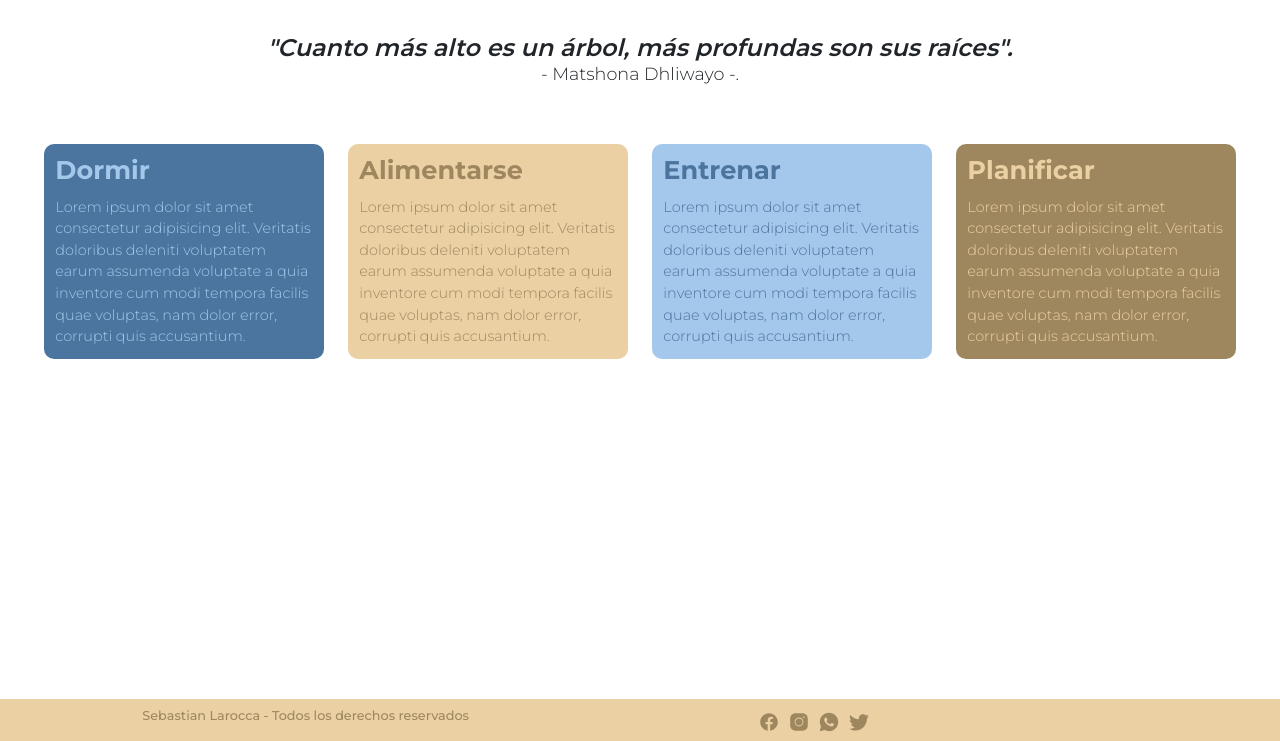
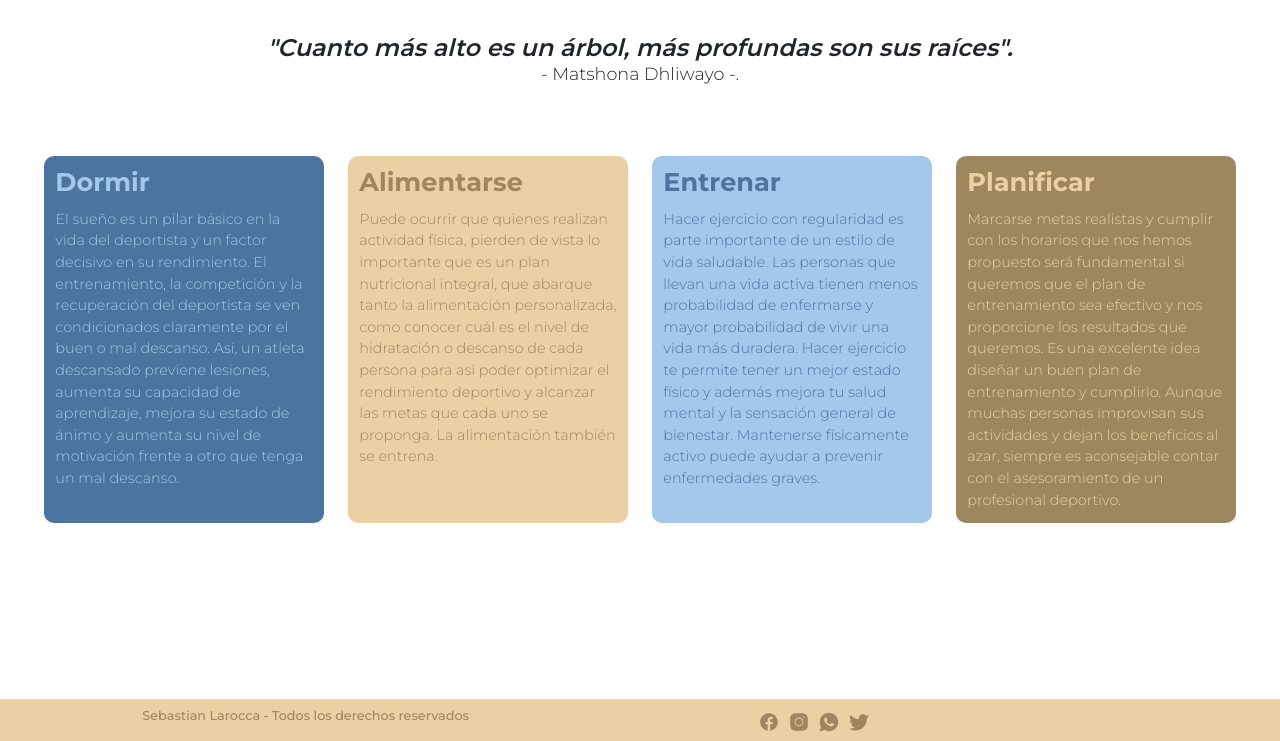
Before and after one commit to SebasLarocca/nueva-entrega-final, a website: page pages/bases.html in a window 1280 px wide. Shown: the part 59-800 px from the top of the page. Drawn offline with nearby package versions, Linux system fonts and the light colour scheme.

Commit message:
Lorem reemplazados

```diff
--- a/pages/bases.html
+++ b/pages/bases.html
@@ -66,32 +66,37 @@
         <div class="d-flex bases_contenedor_card">
             <div class="bases_card azul_oscuro color_extend_implementado">
                 <h2 class="bases_card_titulo">Dormir</h2>
-                <p class="bases_card_parrafo">Lorem ipsum dolor sit amet consectetur adipisicing elit. Veritatis
-                    doloribus deleniti voluptatem
-                    earum assumenda voluptate a quia inventore cum modi tempora facilis quae voluptas, nam dolor error,
-                    corrupti quis accusantium.</p>
+                <p class="bases_card_parrafo">El sueño es un pilar básico en la vida del deportista y un factor decisivo
+                    en su rendimiento. El entrenamiento, la competición y la recuperación del deportista se ven
+                    condicionados claramente por el buen o mal descanso. Así, un atleta descansado previene lesiones,
+                    aumenta su capacidad de aprendizaje, mejora su estado de ánimo y aumenta su nivel de motivación
+                    frente a otro que tenga un mal descanso. </p>
             </div>
             <div class="bases_card marron_claro ">
                 <h2 class="bases_card_titulo">Alimentarse</h2>
-                <p class="bases_card_parrafo">Lorem ipsum dolor sit amet consectetur adipisicing elit. Veritatis
-                    doloribus deleniti voluptatem
-                    earum assumenda voluptate a quia inventore cum modi tempora facilis quae voluptas, nam dolor error,
-                    corrupti quis accusantium.</p>
+                <p class="bases_card_parrafo">Puede ocurrir que quienes realizan actividad física, pierden de vista lo
+                    importante que es un plan nutricional integral, que abarque tanto la alimentación personalizada,
+                    como conocer cuál es el nivel de hidratación o descanso de cada persona para así poder optimizar el
+                    rendimiento deportivo y alcanzar las metas que cada uno se proponga. La alimentación también se
+                    entrena.</p>
             </div>
             <div class="bases_card azul_claro color_azulClaro">
                 <!-- la clase color_azulClaro es ejemplo de map en sass-->
                 <h2 class="bases_card_titulo">Entrenar</h2>
-                <p class="bases_card_parrafo">Lorem ipsum dolor sit amet consectetur adipisicing elit. Veritatis
-                    doloribus deleniti voluptatem
-                    earum assumenda voluptate a quia inventore cum modi tempora facilis quae voluptas, nam dolor error,
-                    corrupti quis accusantium.</p>
+                <p class="bases_card_parrafo">Hacer ejercicio con regularidad es parte importante de un estilo de vida
+                    saludable. Las personas que llevan una vida activa tienen menos probabilidad de enfermarse y mayor
+                    probabilidad de vivir una vida más duradera. Hacer ejercicio te permite tener un mejor estado físico
+                    y además mejora tu salud mental y la sensación general de bienestar. Mantenerse físicamente activo
+                    puede ayudar a prevenir enfermedades graves.</p>
             </div>
             <div class="bases_card marron_oscuro ejemplo_mixin">
                 <h2 class="bases_card_titulo">Planificar </h2>
-                <p class="bases_card_parrafo">Lorem ipsum dolor sit amet consectetur adipisicing elit. Veritatis
-                    doloribus deleniti voluptatem
-                    earum assumenda voluptate a quia inventore cum modi tempora facilis quae voluptas, nam dolor error,
-                    corrupti quis accusantium.</p>
+                <p class="bases_card_parrafo">Marcarse metas realistas y cumplir con los horarios que nos hemos
+                    propuesto será fundamental si queremos que el plan de entrenamiento sea efectivo y nos proporcione
+                    los resultados que queremos. Es una excelente idea diseñar un buen plan de entrenamiento y
+                    cumplirlo. Aunque muchas personas improvisan sus actividades y dejan los beneficios al azar, siempre
+                    es
+                    aconsejable contar con el asesoramiento de un profesional deportivo. </p>
             </div>
         </div>
     </div>
--- a/scss/componentes/_base.scss
+++ b/scss/componentes/_base.scss
@@ -5,7 +5,7 @@
 
 .bases_card {
     width: 25%;
-    margin: 0% 1% 0% 1%;
+    margin: 1% 1% 1% 1%;
     border-radius: 10px;
 
     .bases_card_titulo {
```
Also changed, not shown: package.json (+197 -3 lines), pages/alimentacion.html (+13 -14 lines), css/style.css, 1 other file.
